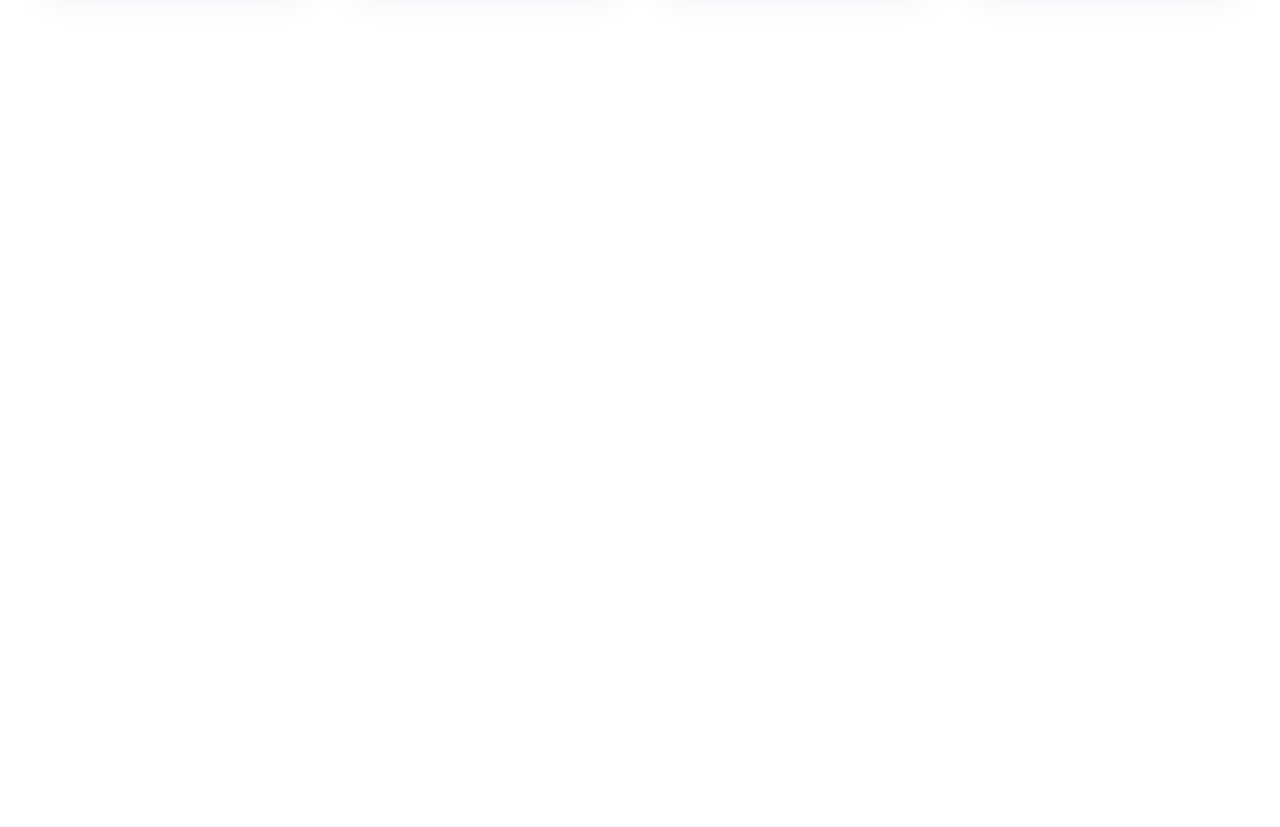
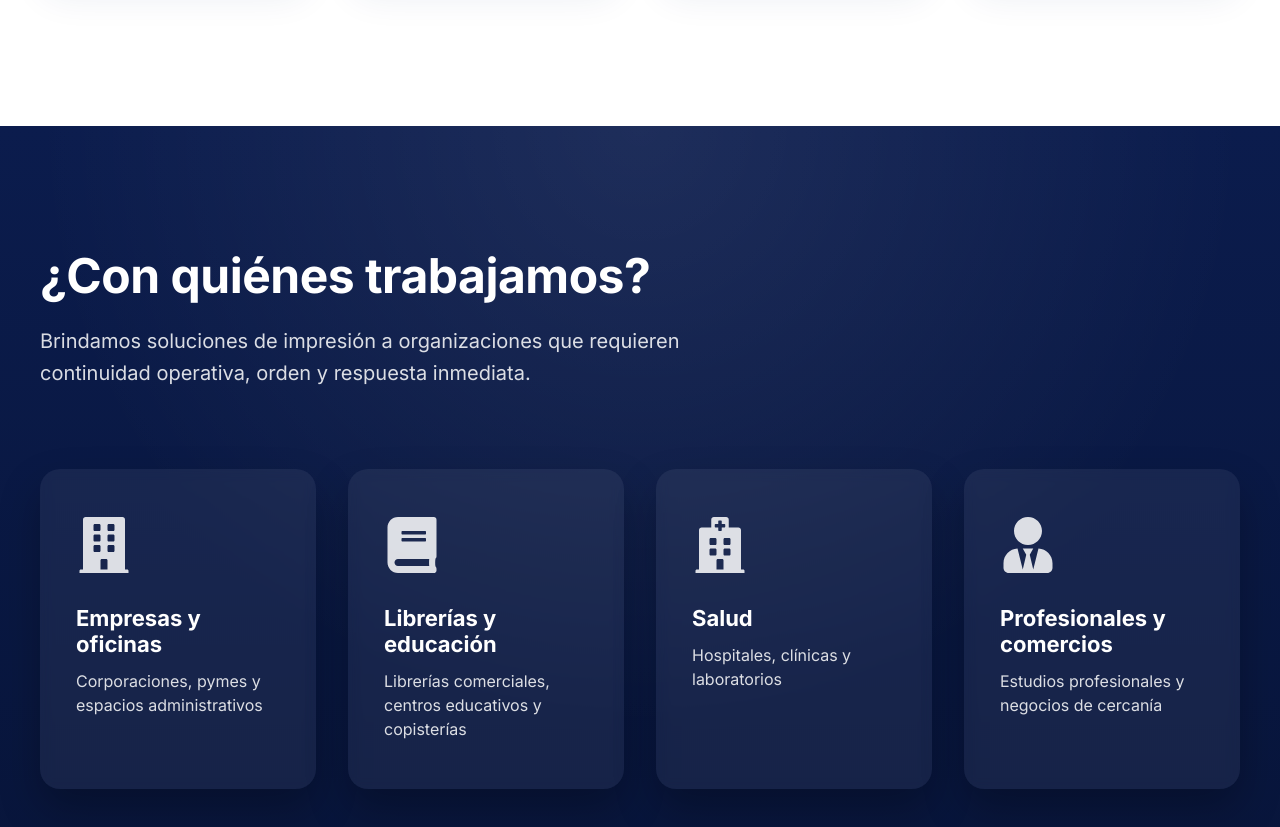
Before and after one commit to Wiimai/PS-COPIERS, a React (Vite) app: page / in a window 1280 px wide. Shown: the part 2420-3247 px from the top of the page. Before the commit the page ends 2546 px from the top, so only its background shows below. Built offline with nearby package versions, Linux system fonts and the light colour scheme.

Commit message:
feat(clients): add clients section

```diff
--- /dev/null
+++ b/src/components/Clients/clients.css
@@ -0,0 +1,101 @@
+.clients {
+  position: relative;
+  padding: 120px 0;
+  background: radial-gradient(
+      circle at top,
+      rgba(255, 255, 255, 0.08),
+      transparent 60%
+    ),
+    linear-gradient(180deg, #0b1c4d, #08153a);
+  color: #ffffff;
+  overflow: hidden;
+}
+
+.clients__container {
+  max-width: 1400px;
+  margin: 0 auto;
+  padding: 0 40px;
+}
+
+.clients__header {
+  max-width: 700px;
+  margin-bottom: 80px;
+}
+
+.clients__header h2 {
+  font-size: 48px;
+  font-weight: 800;
+  letter-spacing: -0.5px;
+  margin-bottom: 20px;
+}
+
+.clients__header p {
+  font-size: 20px;
+  line-height: 1.6;
+  color: rgba(255, 255, 255, 0.85);
+}
+
+/* GRID */
+
+.clients__grid {
+  display: grid;
+  grid-template-columns: repeat(4, 1fr);
+  gap: 32px;
+}
+
+/* CARD */
+
+.clients__card {
+  position: relative;
+  background: rgba(255, 255, 255, 0.06);
+  border-radius: 20px;
+  padding: 48px 36px;
+  backdrop-filter: blur(6px);
+  box-shadow: 0 20px 40px rgba(0, 0, 0, 0.25);
+  transition: transform 0.35s ease, box-shadow 0.35s ease;
+}
+
+.clients__card:hover {
+  transform: translateY(-8px);
+  box-shadow: 0 30px 60px rgba(0, 0, 0, 0.35);
+}
+
+/* ICONO */
+
+.clients__icon {
+  font-size: 56px;
+  color: rgba(255, 255, 255, 0.85);
+  margin-bottom: 28px;
+}
+
+/* TEXTO */
+
+.clients__card h3 {
+  font-size: 22px;
+  font-weight: 700;
+  margin-bottom: 12px;
+}
+
+.clients__card p {
+  font-size: 16px;
+  line-height: 1.5;
+  color: rgba(255, 255, 255, 0.85);
+}
+
+/* RESPONSIVE */
+
+@media (max-width: 1100px) {
+  .clients__grid {
+    grid-template-columns: repeat(2, 1fr);
+  }
+}
+
+@media (max-width: 600px) {
+  .clients__grid {
+    grid-template-columns: 1fr;
+  }
+
+  .clients__header h2 {
+    font-size: 38px;
+  }
+}
--- /dev/null
+++ b/src/components/Clients/clients.jsx
@@ -0,0 +1,53 @@
+import {
+  FaBuilding,
+  FaBook,
+  FaHospital,
+  FaUserTie
+} from "react-icons/fa";
+import "./Clients.css";
+
+export default function Clients() {
+  return (
+    <section className="clients">
+      <div className="clients__container">
+
+        <div className="clients__header">
+          <h2>¿Con quiénes trabajamos?</h2>
+          <p>
+            Brindamos soluciones de impresión a organizaciones que requieren
+            continuidad operativa, orden y respuesta inmediata.
+          </p>
+        </div>
+
+        <div className="clients__grid">
+
+          <div className="clients__card">
+            <FaBuilding className="clients__icon" />
+            <h3>Empresas y oficinas</h3>
+            <p>Corporaciones, pymes y espacios administrativos</p>
+          </div>
+
+          <div className="clients__card">
+            <FaBook className="clients__icon" />
+            <h3>Librerías y educación</h3>
+            <p>Librerías comerciales, centros educativos y copisterías</p>
+          </div>
+
+          <div className="clients__card">
+            <FaHospital className="clients__icon" />
+            <h3>Salud</h3>
+            <p>Hospitales, clínicas y laboratorios</p>
+          </div>
+
+          <div className="clients__card">
+            <FaUserTie className="clients__icon" />
+            <h3>Profesionales y comercios</h3>
+            <p>Estudios profesionales y negocios de cercanía</p>
+          </div>
+
+        </div>
+
+      </div>
+    </section>
+  );
+}
--- a/src/pages/Home/Home.jsx
+++ b/src/pages/Home/Home.jsx
@@ -1,6 +1,7 @@
 import Slider from "../../components/Slider/slider";
 import About from "../../sections/about"
 import Process from "../../components/Process/process"
+import Clients from "../../components/Clients/clients"
 import "./Home.css";
 
 export default function Home() {
@@ -9,6 +10,7 @@
       <Slider />
       <About/>
       <Process/>
+      <Clients/>
     </section>
   );
 }
```
